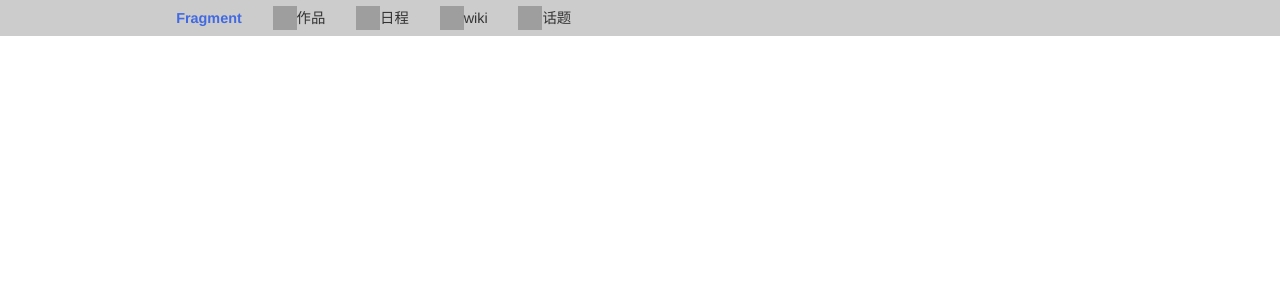
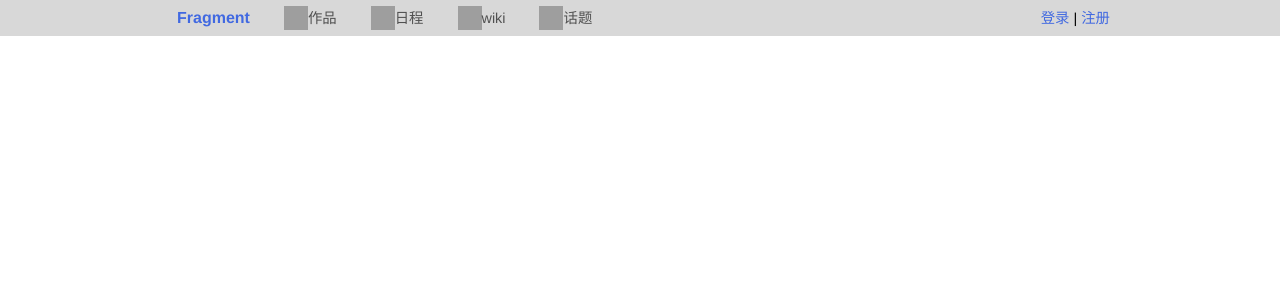
Before and after one commit to winter-sleep/landing, an Angular app: page / in a window 1280 px wide. Shown: the top 300 px of the page. Built offline with nearby package versions, Linux system fonts and the light colour scheme; grey boxes are pictures that could not be loaded.

Commit message:
make signin/up

```diff
--- a/src/app/config.scss
+++ b/src/app/config.scss
@@ -1,6 +1,6 @@
 $white-smoke: #F5F5F5;
-$gainsboro: #CCC;
-$silver: #C0C0C0;
+$gainsboro: rgb(216, 216, 216);
+$silver: rgb(201, 201, 201);
 $dark-gray: #A9A9A9;
 $dim-gray: #696969;
 $tomato: #FF6347;
@@ -12,7 +12,7 @@ $royal-blue: #4169E1;
 $cornflower-blue: #6495ED;
 $python-blue: #3572A5;
 $pop-blue: #4F5D95;
-$font-base: #333333;
+$font-base: #505050;
 $pop-dark: #1a1a1a;
 $dark-blue: #24292e;
 $light-yellow: #f1e05a;
@@ -20,3 +20,4 @@ $pop-purple: #563d7c;
 
 
 $header-height: 36px;
+$content-width: 960px;
--- a/src/app/header/header.component.html
+++ b/src/app/header/header.component.html
@@ -8,5 +8,10 @@
       <img src="{{btn.image}}" />
       <p>{{ btn.text }}</p>
     </a>
+
+    <div class="account" href="javascript:void(0);">
+      <a href="javascript:void(0);" (click)="signUp()">登录</a> |
+      <a href="javascript:void(0);" (click)="signIn()">注册</a>
+    </div>
   </div>
 </nav>
--- a/src/app/header/header.component.scss
+++ b/src/app/header/header.component.scss
@@ -6,7 +6,7 @@
     background: $gainsboro;
 
     .midbar {
-        width: 960px;
+        width: $content-width;
         height: 100%;
         margin: 0 auto 0 auto;
 
@@ -18,7 +18,7 @@
             width: auto;
             padding: 0 .5em 0 .5em;
             text-decoration: none;
-            font-size: .9rem;
+            // font-size: .9rem;
             border-left: 1px solid $gainsboro;
             border-right: 1px solid $gainsboro;
         }
@@ -47,6 +47,7 @@
                 flex: auto;
                 height: 100%;
                 color: $font-base;
+                font-size: .9rem;
             }
         }
 
@@ -59,5 +60,19 @@
             border-left: 1px solid $dark-gray;
             border-right: 1px solid $dark-gray;
         }
+
+        .account {
+            width: auto;
+            padding: 0 10px 0 10px;
+            height: 100%;
+            font-size: .9em;
+            float: right;
+
+            a {
+                text-decoration: none;
+                color: $royal-blue;
+                line-height: $header-height;
+            }
+        }
     }
 }
--- a/src/app/header/header.component.ts
+++ b/src/app/header/header.component.ts
@@ -32,4 +32,14 @@ export class HeaderComponent implements OnInit {
   public ngOnInit() {
   }
 
+  public signIn()
+  {
+    alert(1);
+  }
+
+  public signUp()
+  {
+    alert(2);
+  }
+
 }
```
